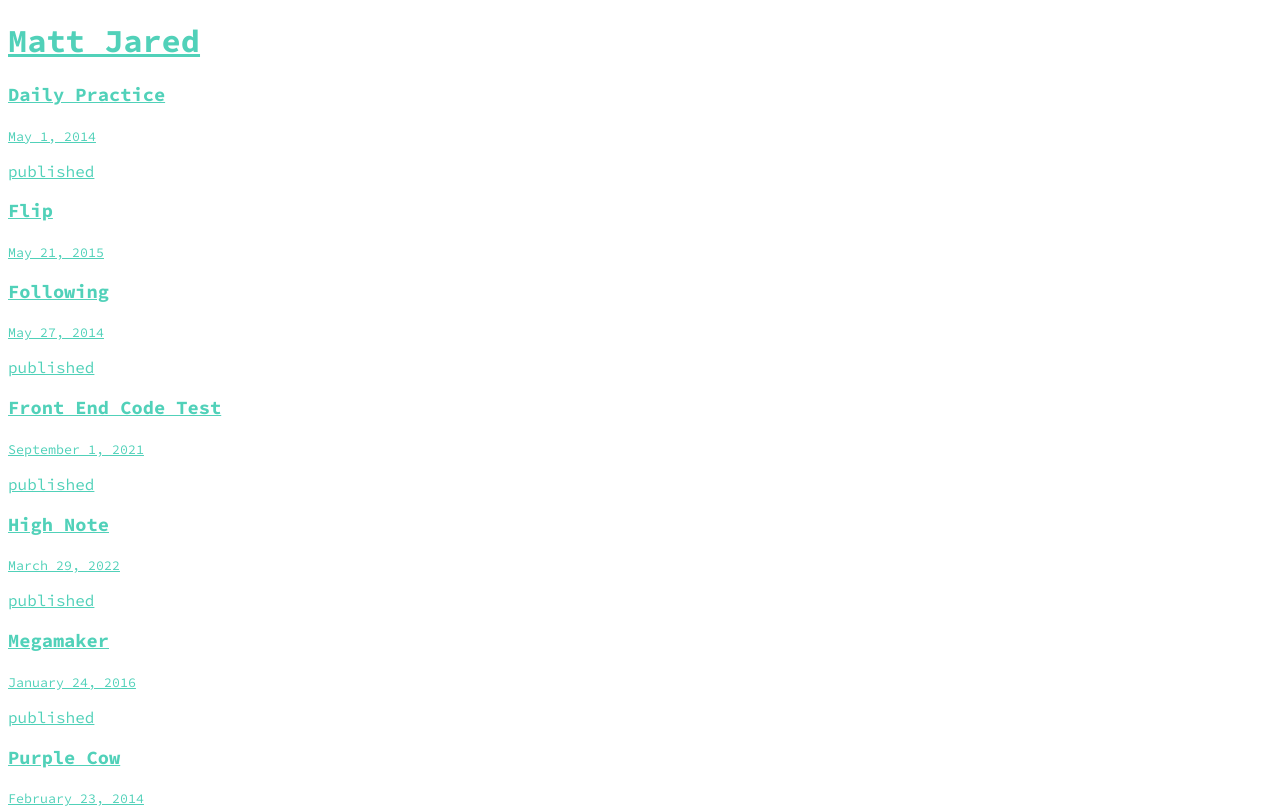
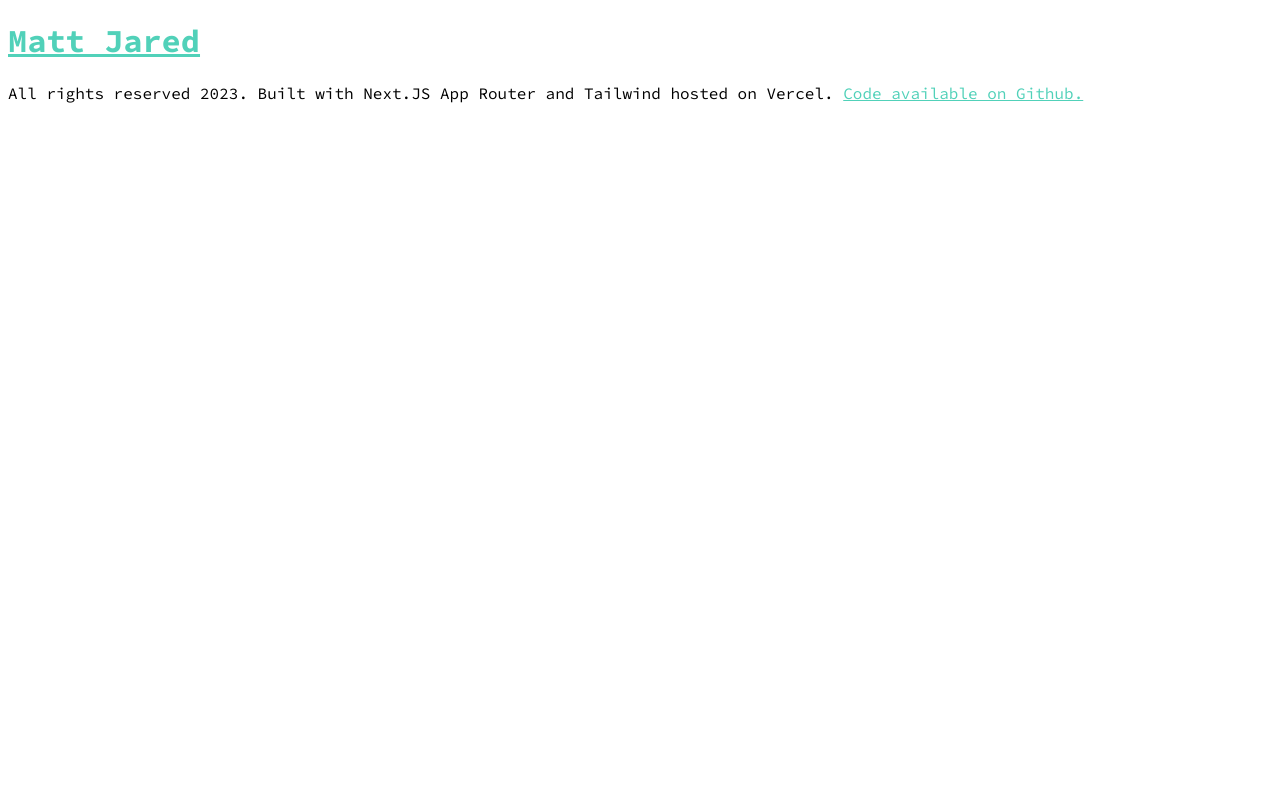
Before and after one commit to mattjared/personal-site, a Next.js app: page /blog in a window 1280 px wide. Shown: the top 808 px of the page. Built offline with nearby package versions, Linux system fonts and the light colour scheme.

Commit message:
Dave Stallworth

```diff
--- a/app/BlogGridServer.js
+++ b/app/BlogGridServer.js
@@ -23,7 +23,7 @@ export default async function BlogGridServer() {
   console.log(allBlogs);
   return (
     <div className="mb-8 grid gap-8 grid-cols-1 md:grid-cols-3">
-      {allBlogs.map((post, i) => {
+      {/* {allBlogs.map((post, i) => {
         return (
           <Box key={`${i}-${post}-bottom`}>
             <Link href={`/blog/${post.slug}`}>
@@ -33,7 +33,7 @@ export default async function BlogGridServer() {
             </Link>
           </Box>
         )
-      })}
+      })} */}
     </div>
   )
 }
```
